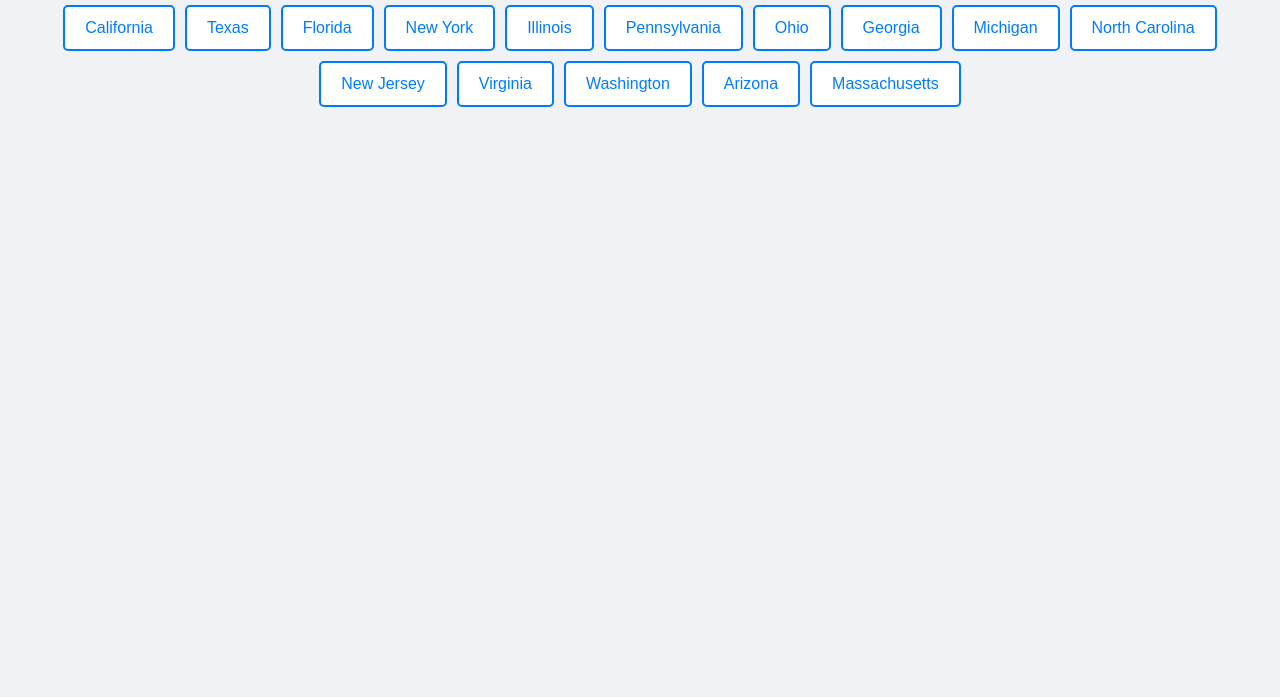
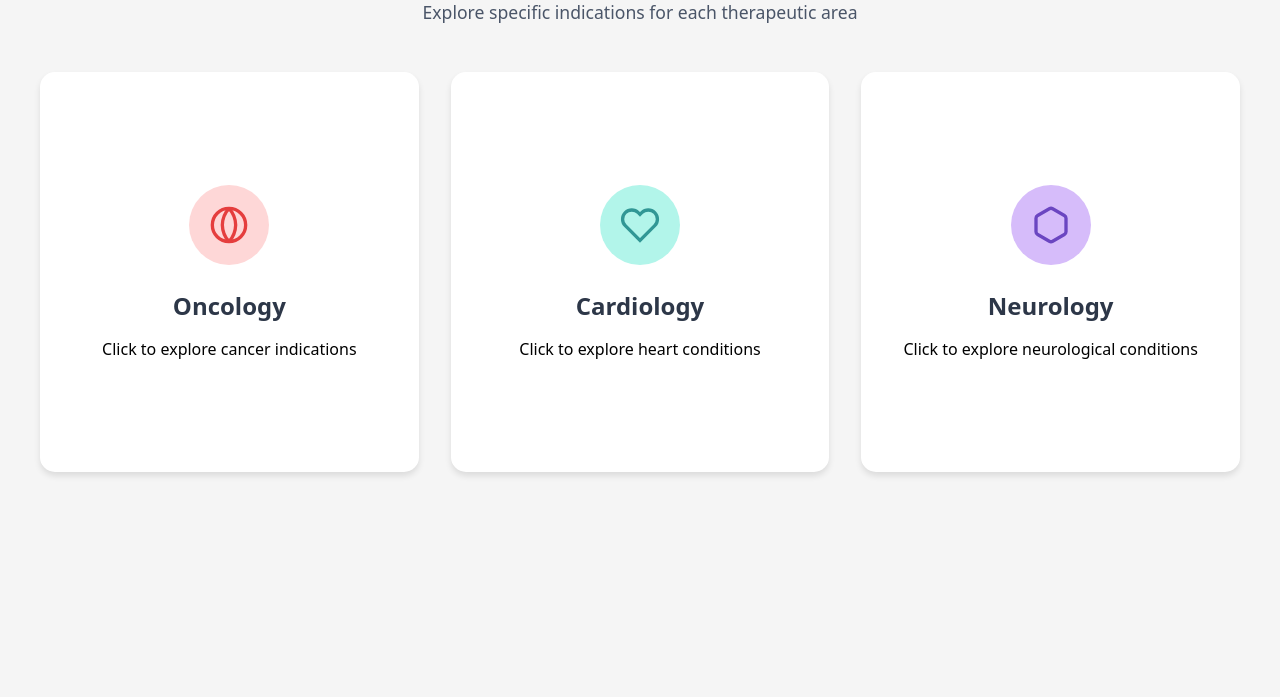
Before and after one commit to Bennybas/MAI, a plain HTML site: page index.html in a window 1280 px wide. Shown: the part 103-800 px from the top of the page. Drawn offline with Linux system fonts and the light colour scheme.

Commit message:
index.html

```diff
--- a/index.html
+++ b/index.html
@@ -3,189 +3,249 @@
 <head>
     <meta charset="UTF-8">
     <meta name="viewport" content="width=device-width, initial-scale=1.0">
-    <title>US States - Breast Cancer Indication</title>
+    <title>Select a Therapeutic Area</title>
     <style>
+        * {
+            margin: 0;
+            padding: 0;
+            box-sizing: border-box;
+            font-family: system-ui, -apple-system, sans-serif;
+        }
+
         body {
-            font-family: Arial, sans-serif;
+            min-height: 100vh;
+            background: #f5f5f5;
+            padding: 2rem;
+        }
+
+        .container {
             max-width: 1200px;
             margin: 0 auto;
-            padding: 20px;
-            background-color: #f0f2f5;
         }
 
-        h1 {
+        .header {
             text-align: center;
-            color: #333;
-            margin-bottom: 30px;
+            margin-bottom: 3rem;
         }
 
-        .states-container {
-            display: flex;
-            flex-wrap: wrap;
-            gap: 10px;
-            justify-content: center;
-            margin-bottom: 30px;
+        .header h1 {
+            font-size: 2.5rem;
+            color: #2d3748;
+            margin-bottom: 1rem;
         }
 
-        .state-button {
-            padding: 12px 20px;
-            background-color: #fff;
-            border: 2px solid #007bff;
-            border-radius: 5px;
-            color: #007bff;
-            font-size: 16px;
-            cursor: pointer;
-            transition: all 0.3s ease;
+        .header p {
+            color: #4a5568;
+            font-size: 1.1rem;
         }
 
-        .state-button:hover {
-            background-color: #007bff;
-            color: #fff;
-            transform: translateY(-2px);
-            box-shadow: 0 2px 5px rgba(0,0,0,0.2);
+        .cards-container {
+            display: grid;
+            grid-template-columns: repeat(auto-fit, minmax(300px, 1fr));
+            gap: 2rem;
+            perspective: 1000px;
         }
 
-        .state-button.active {
-            background-color: #007bff;
-            color: #fff;
+        .card {
+            height: 400px;
+            position: relative;
+            transform-style: preserve-3d;
+            transition: transform 0.5s;
+            cursor: pointer;
         }
 
-        /* Popup styles */
-        .popup {
-            display: none;
-            position: fixed;
-            top: 50%;
-            left: 50%;
-            transform: translate(-50%, -50%);
-            background-color: white;
-            padding: 20px;
-            border-radius: 10px;
-            box-shadow: 0 2px 10px rgba(0,0,0,0.2);
-            z-index: 1000;
-            text-align: center;
+        .card:hover {
+            transform: translateY(-10px);
         }
 
-        .popup-content {
-            margin-bottom: 20px;
+        .card.flipped {
+            transform: rotateY(180deg);
+        }
+
+        .card-front, .card-back {
+            position: absolute;
+            width: 100%;
+            height: 100%;
+            backface-visibility: hidden;
+            border-radius: 15px;
+            padding: 2rem;
+            box-shadow: 0 4px 6px rgba(0, 0, 0, 0.1);
+            display: flex;
+            flex-direction: column;
+            align-items: center;
+            justify-content: center;
+        }
+
+        .card-front {
+            background: white;
+        }
+
+        .card-back {
+            background: white;
+            transform: rotateY(180deg);
+        }
+
+        .card-icon {
+            width: 80px;
+            height: 80px;
+            margin-bottom: 1.5rem;
+            display: flex;
+            align-items: center;
+            justify-content: center;
+            border-radius: 50%;
+        }
+
+        .oncology .card-icon {
+            background: #FED7D7;
+            color: #E53E3E;
+        }
+
+        .cardiology .card-icon {
+            background: #B2F5EA;
+            color: #319795;
+        }
+
+        .neurology .card-icon {
+            background: #D6BCFA;
+            color: #6B46C1;
+        }
+
+        .card h2 {
+            font-size: 1.5rem;
+            margin-bottom: 1rem;
+            color: #2D3748;
+        }
+
+        .indication-buttons {
+            display: flex;
+            flex-direction: column;
+            gap: 0.75rem;
+            width: 100%;
         }
 
         .indication-button {
-            padding: 10px 15px;
-            background-color: #fff;
-            border: 2px solid #28a745;
-            border-radius: 25px;
-            color: #28a745;
-            font-size: 14px;
+            padding: 0.75rem 1.5rem;
+            border: none;
+            border-radius: 8px;
+            font-size: 1rem;
             cursor: pointer;
-            transition: all 0.3s ease;
-            margin: 10px;
+            transition: all 0.2s;
+            width: 100%;
+            text-align: left;
+        }
+
+        .oncology .indication-button {
+            background: #FED7D7;
+            color: #C53030;
+        }
+
+        .cardiology .indication-button {
+            background: #B2F5EA;
+            color: #2C7A7B;
+        }
+
+        .neurology .indication-button {
+            background: #D6BCFA;
+            color: #553C9A;
         }
 
         .indication-button:hover {
-            background-color: #28a745;
-            color: #fff;
-            transform: translateY(-2px);
-            box-shadow: 0 2px 5px rgba(0,0,0,0.2);
+            filter: brightness(0.95);
+            transform: translateX(5px);
         }
 
-        .indication-button.selected {
-            background-color: #28a745;
-            color: #fff;
+        @media (max-width: 768px) {
+            .cards-container {
+                grid-template-columns: 1fr;
+                max-width: 400px;
+                margin: 0 auto;
             }
 
-        .overlay {
-            display: none;
-            position: fixed;
-            top: 0;
-            left: 0;
-            width: 100%;
-            height: 100%;
-            background-color: rgba(0,0,0,0.5);
-            z-index: 999;
+            .header h1 {
+                font-size: 2rem;
             }
 
-        .close-button {
-            padding: 8px 16px;
-            background-color: #dc3545;
-            color: white;
-            border: none;
-            border-radius: 4px;
-            cursor: pointer;
-            margin-top: 10px;
+            body {
+                padding: 1rem;
             }
-
-        .close-button:hover {
-            background-color: #c82333;
         }
     </style>
 </head>
 <body>
-    <h1>United States of America</h1>
-    <div class="states-container">
-        <button class="state-button">California</button>
-        <button class="state-button">Texas</button>
-        <button class="state-button">Florida</button>
-        <button class="state-button">New York</button>
-        <button class="state-button">Illinois</button>
-        <button class="state-button">Pennsylvania</button>
-        <button class="state-button">Ohio</button>
-        <button class="state-button">Georgia</button>
-        <button class="state-button">Michigan</button>
-        <button class="state-button">North Carolina</button>
-        <button class="state-button">New Jersey</button>
-        <button class="state-button">Virginia</button>
-        <button class="state-button">Washington</button>
-        <button class="state-button">Arizona</button>
-        <button class="state-button">Massachusetts</button>
+    <div class="container">
+        <header class="header">
+            <h1>Select a Therapeutic Area</h1>
+            <p>Explore specific indications for each therapeutic area</p>
+        </header>
+
+        <div class="cards-container">
+            <!-- Oncology Card -->
+            <div class="card oncology" onclick="this.classList.toggle('flipped')">
+                <div class="card-front">
+                    <div class="card-icon">
+                        <svg width="40" height="40" viewBox="0 0 24 24" fill="none" stroke="currentColor" stroke-width="2">
+                            <circle cx="12" cy="12" r="10"></circle>
+                            <path d="M12 2a15.3 15.3 0 0 1 4 10 15.3 15.3 0 0 1-4 10"></path>
+                            <path d="M12 2a15.3 15.3 0 0 0-4 10 15.3 15.3 0 0 0 4 10"></path>
+                        </svg>
+                    </div>
+                    <h2>Oncology</h2>
+                    <p>Click to explore cancer indications</p>
+                </div>
+                <div class="card-back">
+                    <h2>Oncology Indications</h2>
+                    <div class="indication-buttons">
+                        <button class="indication-button"onclick="window.location.href='overview.html'">Breast Cancer</button>
+                        <button class="indication-button">Lung Cancer</button>
+                        <button class="indication-button">Colorectal Cancer</button>
+                        <button class="indication-button">Melanoma</button>
+                    </div>
+                </div>
+            </div>
+            <!-- Cardiology Card -->
+            <div class="card cardiology" onclick="this.classList.toggle('flipped')">
+                <div class="card-front">
+                    <div class="card-icon">
+                        <svg width="40" height="40" viewBox="0 0 24 24" fill="none" stroke="currentColor" stroke-width="2">
+                            <path d="M20.84 4.61a5.5 5.5 0 0 0-7.78 0L12 5.67l-1.06-1.06a5.5 5.5 0 0 0-7.78 7.78l1.06 1.06L12 21.23l7.78-7.78 1.06-1.06a5.5 5.5 0 0 0 0-7.78z"></path>
+                        </svg>
+                    </div>
+                    <h2>Cardiology</h2>
+                    <p>Click to explore heart conditions</p>
+                </div>
+                <div class="card-back">
+                    <h2>Cardiology Indications</h2>
+                    <div class="indication-buttons">
+                        <button class="indication-button">Hypertension</button>
+                        <button class="indication-button">Heart Failure</button>
+                        <button class="indication-button">Arrhythmia</button>
+                        <button class="indication-button">Coronary Artery Disease</button>
+                    </div>
+                </div>
             </div>
 
-    <div class="overlay"></div>
-    <div class="popup">
-        <div class="popup-content">
-            <h2>Select Indication</h2>
-            <button class="indication-button" onclick="window.location.href='overview.html'">Breast Cancer</button>
+            <!-- Neurology Card -->
+            <div class="card neurology" onclick="this.classList.toggle('flipped')">
+                <div class="card-front">
+                    <div class="card-icon">
+                        <svg width="40" height="40" viewBox="0 0 24 24" fill="none" stroke="currentColor" stroke-width="2">
+                            <path d="M21 16V8a2 2 0 0 0-1-1.73l-7-4a2 2 0 0 0-2 0l-7 4A2 2 0 0 0 3 8v8a2 2 0 0 0 1 1.73l7 4a2 2 0 0 0 2 0l7-4A2 2 0 0 0 21 16z"></path>
+                        </svg>
                     </div>
-        <button class="close-button">Close</button>
+                    <h2>Neurology</h2>
+                    <p>Click to explore neurological conditions</p>
                 </div>
-
-    <script>
-        const stateButtons = document.querySelectorAll('.state-button');
-        const popup = document.querySelector('.popup');
-        const overlay = document.querySelector('.overlay');
-        const closeButton = document.querySelector('.close-button');
-        const indicationButton = document.querySelector('.indication-button');
-
-        // Remove active state from all state buttons
-        function clearActiveStates() {
-            stateButtons.forEach(btn => btn.classList.remove('active'));
-        }
-
-        // Handle state button clicks
-        stateButtons.forEach(button => {
-            button.addEventListener('click', () => {
-                clearActiveStates();
-                button.classList.add('active');
-                popup.style.display = 'block';
-                overlay.style.display = 'block';
-            });
-        });
-
-        // Handle indication button click
-        indicationButton.addEventListener('click', () => {
-            indicationButton.classList.toggle('selected');
-        });
-
-        // Handle close button click
-        closeButton.addEventListener('click', () => {
-            popup.style.display = 'none';
-            overlay.style.display = 'none';
-        });
-
-        // Close popup when clicking overlay
-        overlay.addEventListener('click', () => {
-            popup.style.display = 'none';
-            overlay.style.display = 'none';
-        });
-    </script>
+                <div class="card-back">
+                    <h2>Neurology Indications</h2>
+                    <div class="indication-buttons">
+                        <button class="indication-button">Multiple Sclerosis</button>
+                        <button class="indication-button">Epilepsy</button>
+                        <button class="indication-button">Parkinson's Disease</button>
+                        <button class="indication-button">Alzheimer's Disease</button>
+                    </div>
+                </div>
+            </div>
+        </div>
+    </div>
 </body>
 </html>
```
Lines whose indentation alone changed are shown as unchanged.
